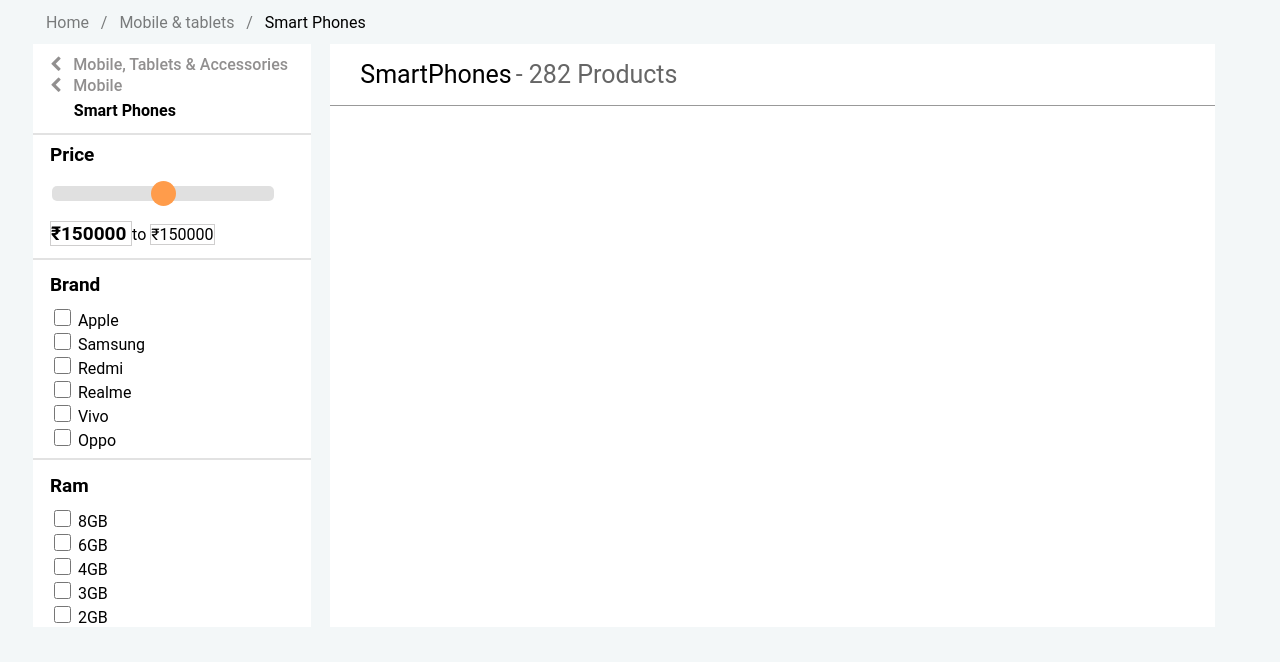
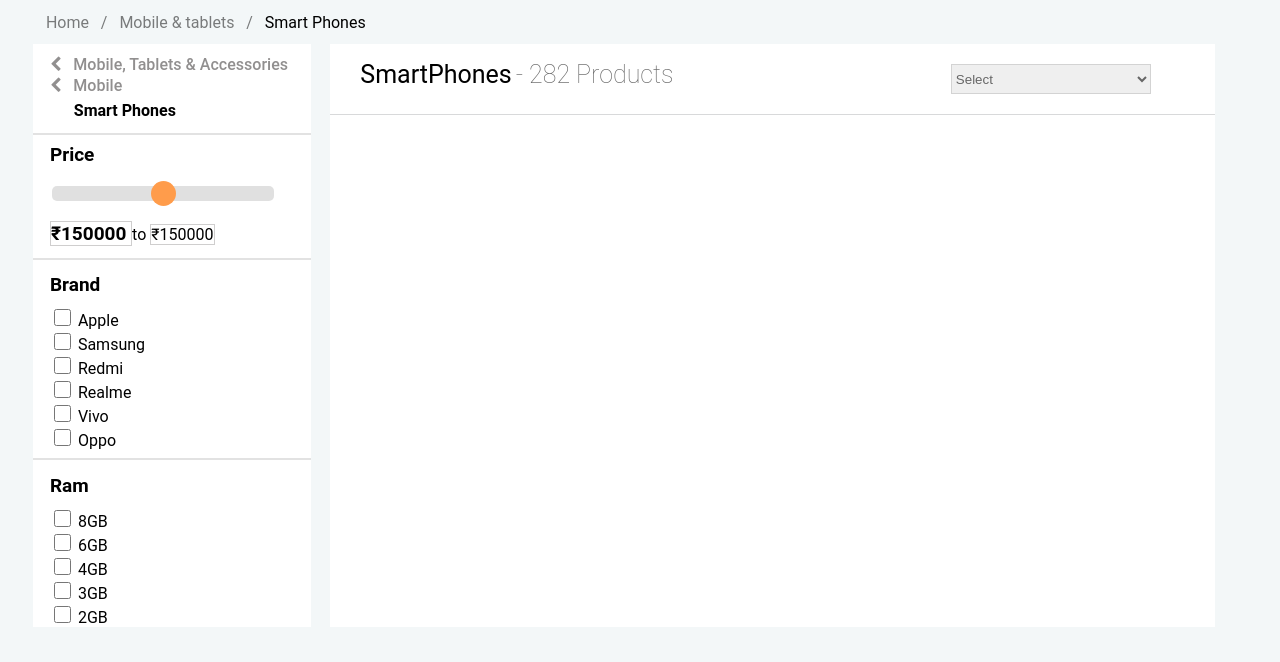
Before and after one commit to sinab06/PayTM-Mall-Clone, a plain HTML site: page frontend/html/product.html in a window 1280 px wide. Drawn offline with Linux system fonts and the light colour scheme; no server answers.

Commit message:
sorting functionality added

```diff
--- a/frontend/css/product.css
+++ b/frontend/css/product.css
@@ -276,11 +276,20 @@ body{
     .product_two {
         color: #666;
         font-size: 25px;
+        font-weight: lighter;
     }
 
     .top_smartphones {
         display: grid;
-        grid-template-columns: 40% 40%;
+        grid-template-columns: 40% 50%;
         grid-gap: 5%;
-        border-bottom: 0.5px solid #999;
+        border-bottom: 0.5px solid #d8d9da;
     }
+
+    #select_options {
+        margin: 20px;
+        width: 200px;
+        height: 30px;
+        border-color: #d3d3d3;
+        color: #666;
+    }
--- a/frontend/html/product.html
+++ b/frontend/html/product.html
@@ -130,10 +130,15 @@
             <div id="container_right">
 
                 <div class="top_smartphones">
-                    <p> <span class="smartphones_span">SmartPhones</span> <span class="product_two">- 282 Products</span> </p>
+                    <p> <span class="smartphones_span">SmartPhones</span> <span class="product_two">- 282
+                            Products</span> </p>
 
-                    <div>
-
+                    <div style="text-align: right;">
+                        <select name="sorting" id="select_options" onchange="run()">
+                            <option>Select</option>
+                            <option>Price Low to High</option>
+                            <option>Price High to Low</option>
+                        </select>
                     </div>
                 </div>
 
@@ -248,26 +253,36 @@
         let product = data;
 
 
-      product.sort(function(a,b){
+        product.sort(function (a, b) {
             return a.price1 - b.price1;
         });
         appendProduct(product)
     }
 
-    setTimeout(sortLowToHigh,1000)
+    // setTimeout(sortLowToHigh, 1000)
 
 
     //Sorting products from High to Low
-    function sortHighToLow(){
+    function sortHighToLow() {
 
         container.innerHTML = null;
         let product = data;
-      product.sort(function(a,b){
+        product.sort(function (a, b) {
             return b.price1 - a.price1;
         });
         appendProduct(product)
     }
 
-    setTimeout(sortHighToLow, 3000)
+    // setTimeout(sortHighToLow, 3000)
 
+    function run(){
+        var getValue = document. getElementById('select_options').value;
+
+        if(getValue === "Price Low to High"){
+            sortLowToHigh()
+        }
+        else if(getValue === "Price High to Low"){
+            sortHighToLow()
+        }
+    }
 </script>
```
Lines whose indentation alone changed are shown as unchanged.
